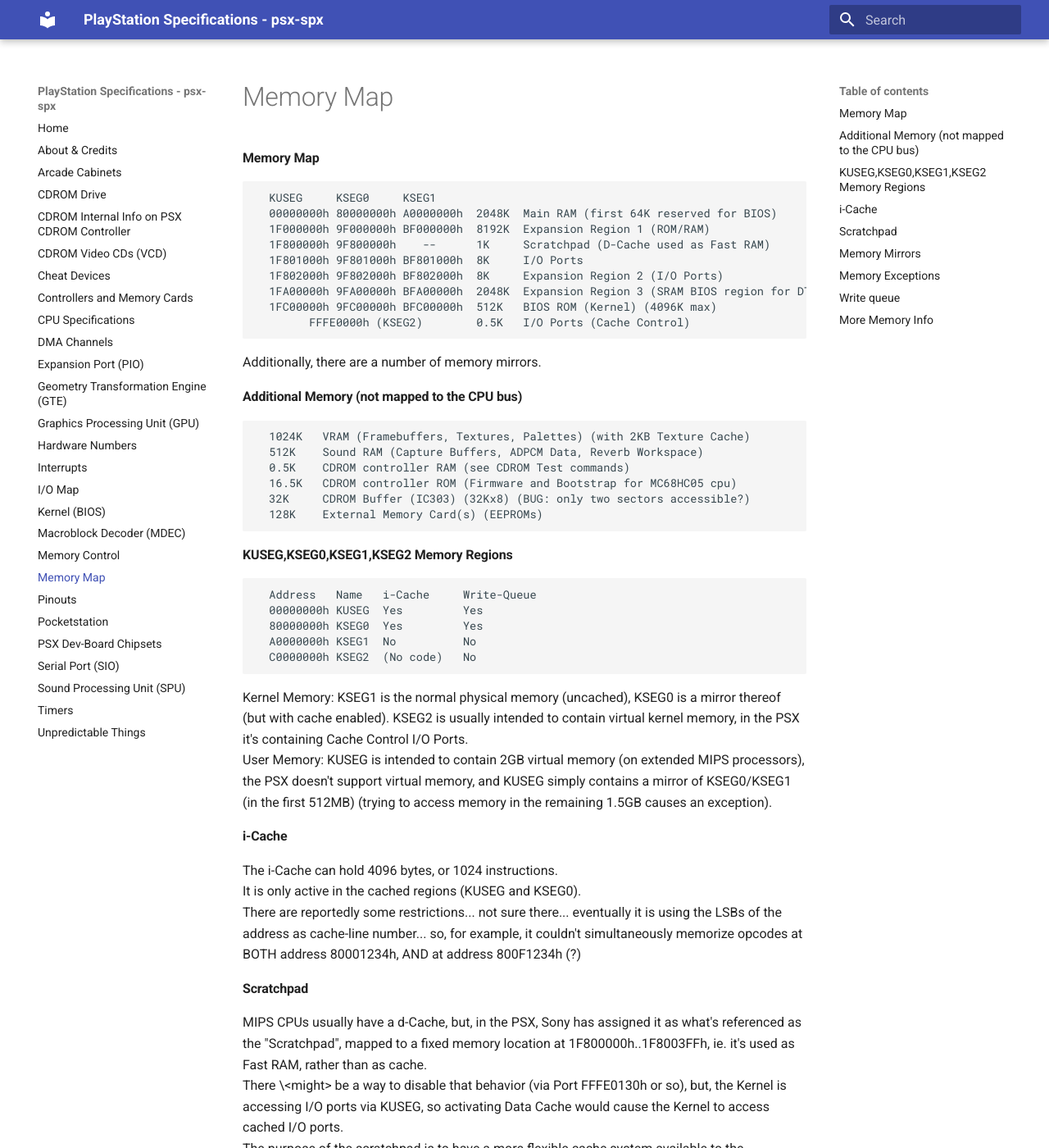
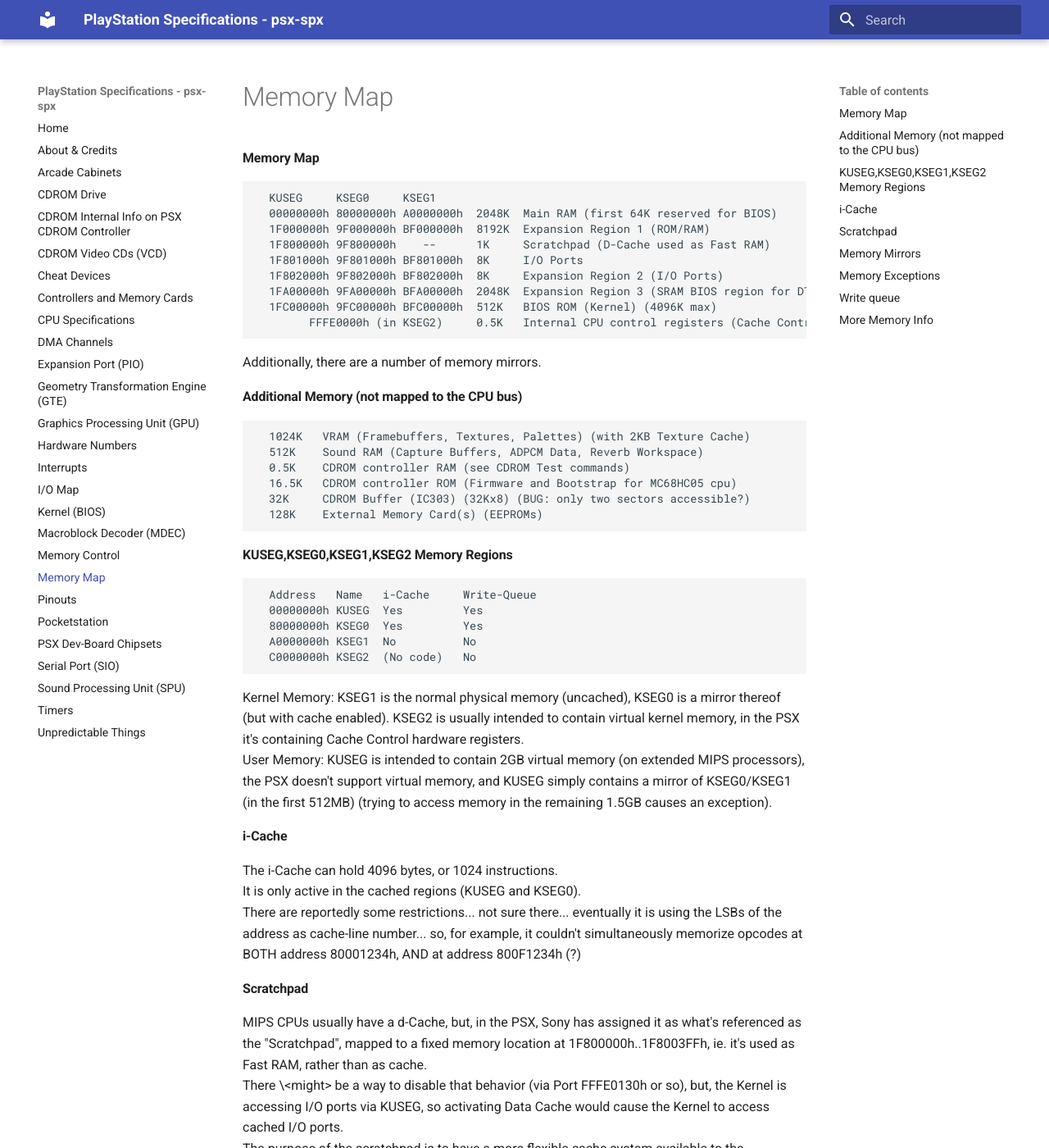
Before and after one commit to psx-spx/psx-spx.github.io, an MkDocs documentation site: the page built from docs/memorymap.md, in a window 1280 px wide and 1400 px high. Shown: the whole window at 82% size. Built offline with MkDocs 1.6.1 and Material for MkDocs 9.7.7, drawn with Linux system fonts in a browser that asks for light colours.

Commit message:
Specifying KSEG2 a bit

````diff
--- a/docs/memorymap.md
+++ b/docs/memorymap.md
@@ -9,7 +9,7 @@
   1F802000h 9F802000h BF802000h  8K     Expansion Region 2 (I/O Ports)
   1FA00000h 9FA00000h BFA00000h  2048K  Expansion Region 3 (SRAM BIOS region for DTL cards)
   1FC00000h 9FC00000h BFC00000h  512K   BIOS ROM (Kernel) (4096K max)
-        FFFE0000h (KSEG2)        0.5K   I/O Ports (Cache Control)
+        FFFE0000h (in KSEG2)     0.5K   Internal CPU control registers (Cache Control)
 ```
 Additionally, there are a number of memory mirrors.<br/>
 
@@ -33,7 +33,7 @@
 ```
 Kernel Memory: KSEG1 is the normal physical memory (uncached), KSEG0 is a
 mirror thereof (but with cache enabled). KSEG2 is usually intended to contain
-virtual kernel memory, in the PSX it's containing Cache Control I/O Ports.<br/>
+virtual kernel memory, in the PSX it's containing Cache Control hardware registers.<br/>
 User Memory: KUSEG is intended to contain 2GB virtual memory (on extended MIPS
 processors), the PSX doesn't support virtual memory, and KUSEG simply contains
 a mirror of KSEG0/KSEG1 (in the first 512MB) (trying to access memory in the
````
